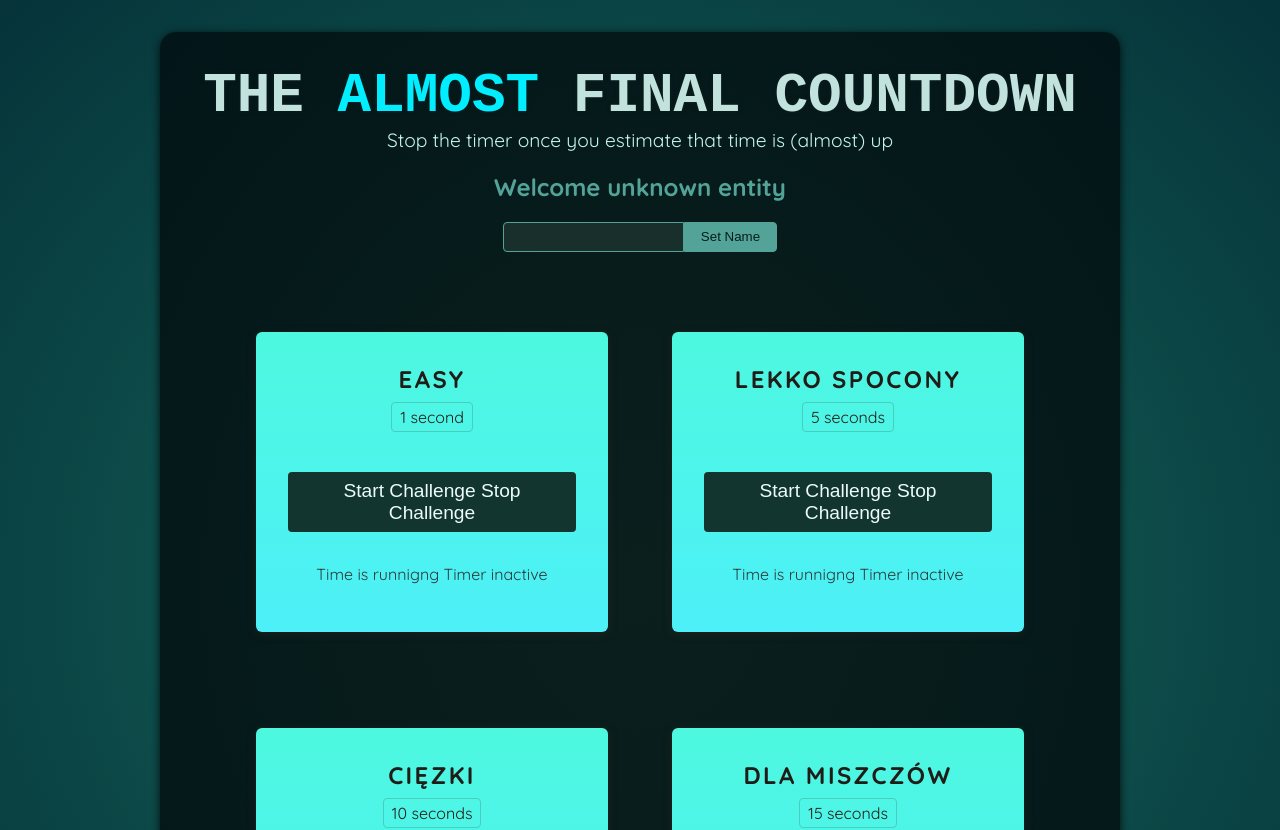
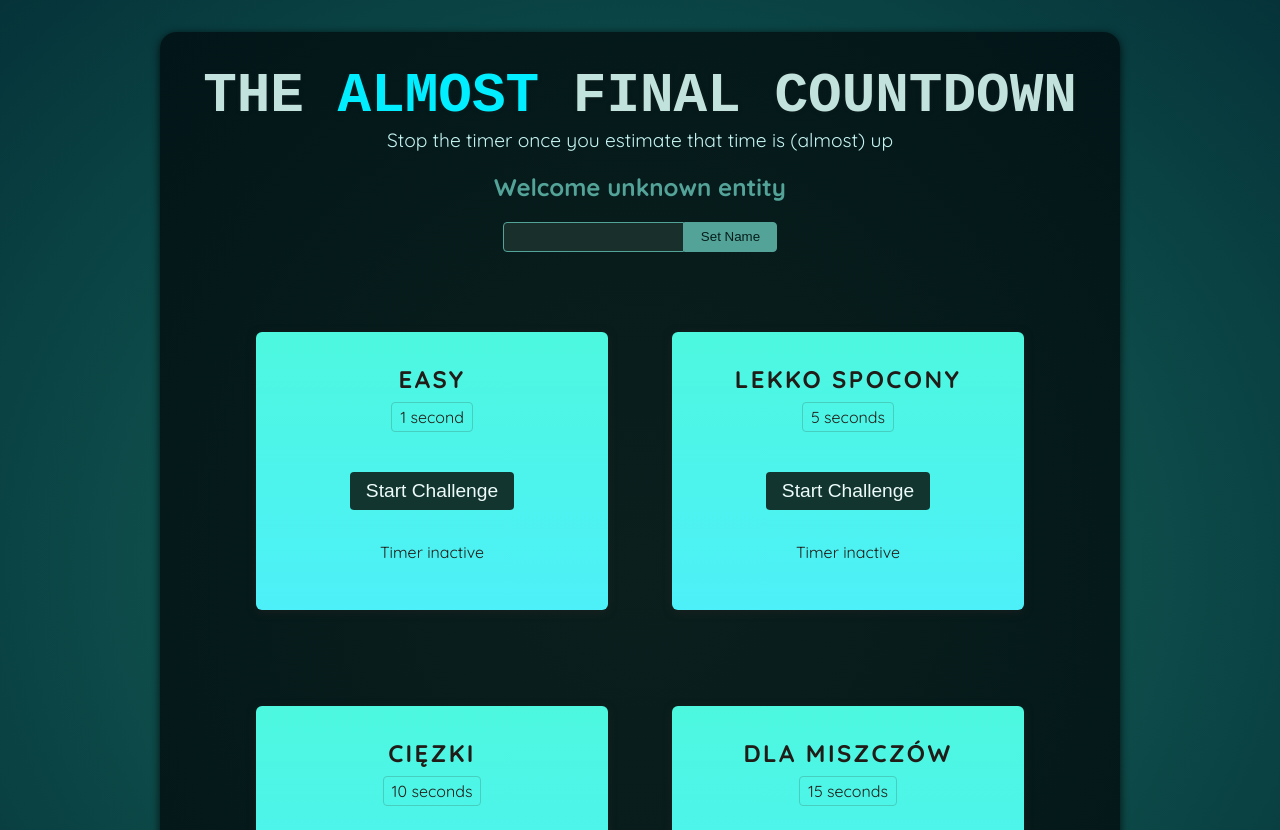
Before and after one commit to neertoon/react-props, a React (Vite) app: page / in a window 1280 px wide. Shown: the top 830 px of the page. Built offline with nearby package versions, Linux system fonts and the light colour scheme; a web font is replaced by a local one.

Commit message:
Mamy możliwośc odpalania timera ale jak go zatrzymać skoro nie jest i nie powinien być state?

```diff
--- a/src/components/TimerChallenge.jsx
+++ b/src/components/TimerChallenge.jsx
@@ -1,19 +1,34 @@
+import { useState } from 'react';
+
 export default function TimerChallenge({ title, targetTime }) {
+    const [ timerExpired, setTimerExpired ] = useState(false);
+    const [ timerStarted, setTimerStarted ] = useState(false);
+    function handleStart() {
+        setTimeout(() => {
+            setTimerExpired(true)
+        }, 1000 * targetTime);
+
+        setTimerStarted(true);
+    }
+
+    function handleStop() {
+
+    }
+
     return (
     <section className="challenge">
         <h2>{title}</h2>
+        {timerExpired && <p>You lost!</p>}
         <p className="challenge-time">
             {targetTime} second{targetTime > 1 ? 's' : ''}
         </p>
         <p>
-            <button>
-                Start Challenge
-                Stop Challenge
+            <button onClick={handleStart}>
+                {timerStarted ? 'Stop Challenge' : 'Start Challenge'}
             </button>
         </p>
-        <p className="active">
-            Time is runnigng
-            Timer inactive
+        <p className={timerStarted ? 'active' : ''}>
+            {timerStarted ? 'Time is running' : 'Timer inactive'}
         </p>
     </section>
     );
```
